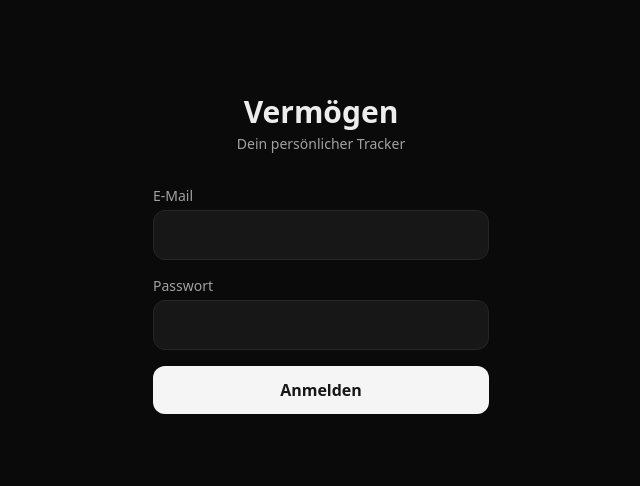
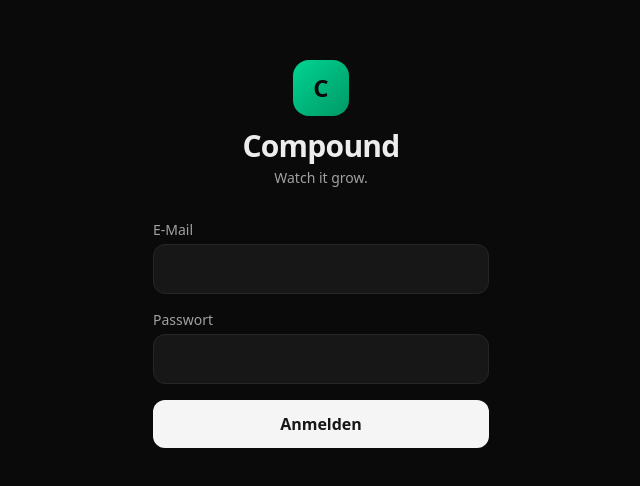
Before and after one commit to frdlnk-gc/greencareers-os, a Next.js app in the folder wealth-tracker/: page /login in a window 1280 px wide. Shown: the part 146-632 px from the top of the page, without its empty margins (319-959 px from the left). Built offline with nearby package versions, Linux system fonts and the light colour scheme.

Commit message:
Branding: App heißt jetzt Compound (Titel, Login, Home, Icon-Mark)

```diff
--- a/wealth-tracker/src/app/(app)/home/page.tsx
+++ b/wealth-tracker/src/app/(app)/home/page.tsx
@@ -9,8 +9,11 @@ export default async function HomePage() {
 
   return (
     <div>
-      <header className="mb-6 pt-2">
-        <h1 className="text-2xl font-bold">Übersicht</h1>
+      <header className="mb-6 flex items-center gap-2 pt-2">
+        <span className="flex h-8 w-8 items-center justify-center rounded-xl bg-gradient-to-br from-emerald-400 to-emerald-600 text-base font-black text-neutral-950">
+          C
+        </span>
+        <h1 className="text-2xl font-bold tracking-tight">Compound</h1>
       </header>
 
       {/* Nettovermögen */}
--- a/wealth-tracker/src/app/layout.tsx
+++ b/wealth-tracker/src/app/layout.tsx
@@ -2,8 +2,8 @@ import type { Metadata, Viewport } from "next";
 import "./globals.css";
 
 export const metadata: Metadata = {
-  title: "Vermögen",
-  description: "Persönlicher Vermögens- und Aktien-Tracker",
+  title: "Compound",
+  description: "Compound · Watch it grow – dein Vermögen an einem Ort.",
 };
 
 export const viewport: Viewport = {
--- a/wealth-tracker/src/app/login/page.tsx
+++ b/wealth-tracker/src/app/login/page.tsx
@@ -9,10 +9,11 @@ export default function LoginPage() {
   return (
     <div className="mx-auto flex min-h-dvh w-full max-w-sm flex-col justify-center px-6">
       <div className="mb-8 text-center">
-        <h1 className="text-3xl font-bold">Vermögen</h1>
-        <p className="mt-1 text-sm text-neutral-400">
-          Dein persönlicher Tracker
-        </p>
+        <div className="mx-auto mb-3 flex h-14 w-14 items-center justify-center rounded-2xl bg-gradient-to-br from-emerald-400 to-emerald-600 text-2xl font-black text-neutral-950">
+          C
+        </div>
+        <h1 className="text-3xl font-bold tracking-tight">Compound</h1>
+        <p className="mt-1 text-sm text-neutral-400">Watch it grow.</p>
       </div>
 
       <form action={formAction} className="space-y-4">
```
